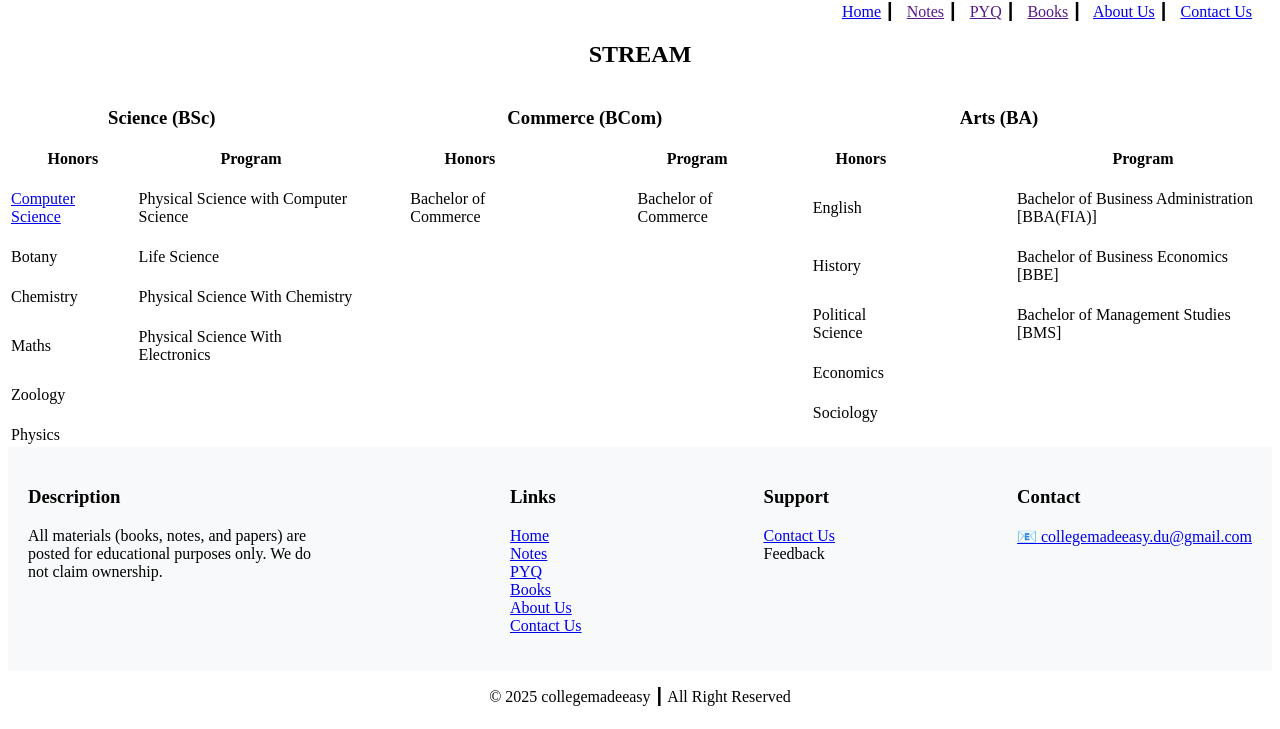
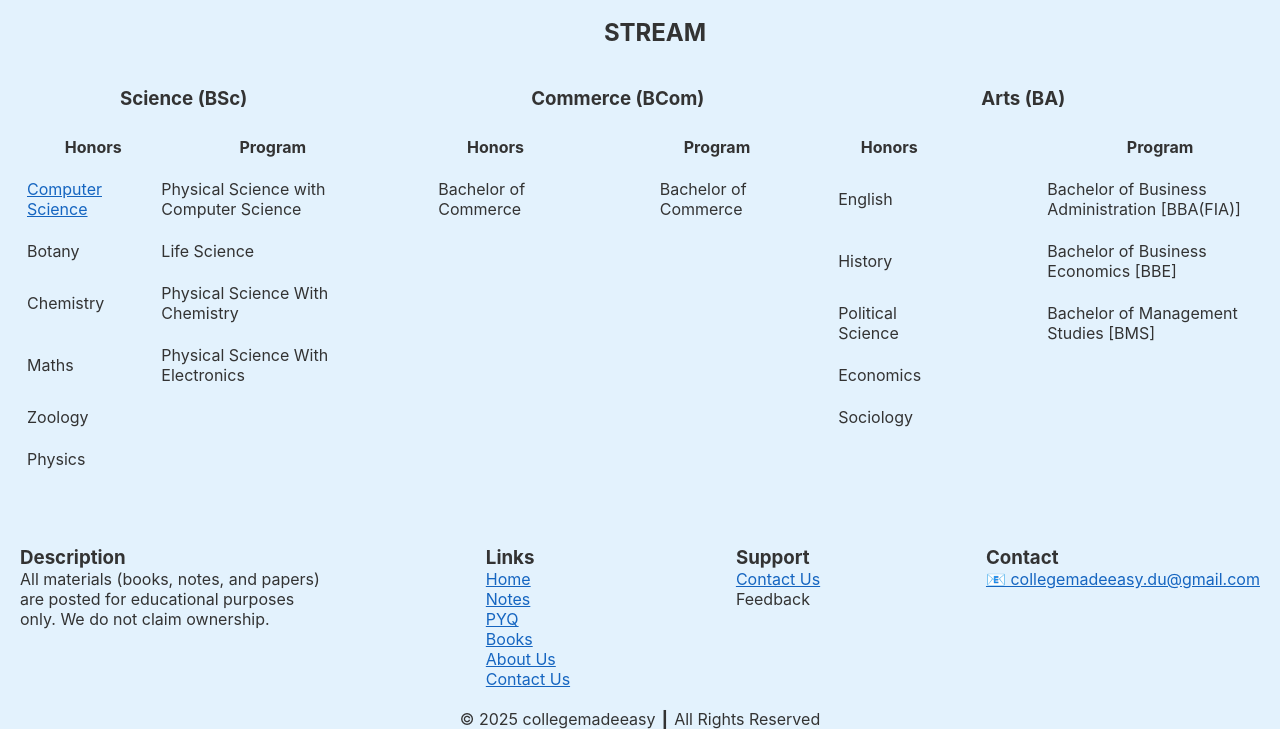
Before and after one commit to RahulKeshri1/CollegeMadeEasy, a plain HTML site: page index.html in a window 1280 px wide. Shown: the part 76-805 px from the top of the page. Drawn offline with Linux system fonts and the light colour scheme; a web font is replaced by a local one.

Commit message:
Footer update and little css

```diff
--- a/index.html
+++ b/index.html
@@ -4,108 +4,180 @@
     <meta charset="UTF-8" />
     <meta name="viewport" content="width=device-width, initial-scale=1.0" />
     <title>College Made Easy</title>
+    <link rel="stylesheet" href="https://fonts.googleapis.com/css?family=Trirong">
+    <style>
+      * {
+        margin: 0;
+        padding: 0;
+        box-sizing: border-box;
+        /* font-family: "Trirong", sans-serif;  */
+        font-family: 'Inter', sans-serif;
+        /* font-family: 'Playfair Display', serif; */
+      }
+      html,
+      body {
+        width: 100%;
+        height: 100%;
+      }
+      .stream-section {
+        padding-left: 30px;
+        margin-top: 20px;
+        margin-bottom: 40px; /* Space between stream and subjects */
+      }
+      .subjects-container {
+        display: flex;
+        gap: 50px;
+        align-items: start;
+        padding-left: 20px;
+        margin-bottom: 30px; /* Space between subjects and footer */
+      }
+      footer {
+        padding-top: 20px; /* Space before footer starts */
+      }
+      table{
+        margin-top: 20px;
+        padding: 5px;
+      }
+      body{
+        background-color: #E3F2FD;
+        color: #333333;
+      }
+      a{
+        color: #1565C0;
+      }
+      #last{
+        text-align: center;
+      }
+    </style>
   </head>
   <body>
     <header>
-        <div style="display: flex; align-items: center;">
+      <div style="display: flex; align-items: center">
         <div id="logo">
-                <img src="logo.jpg" alt="College Made Easy" style="width: 50px; height: auto; margin-right: 10px;">
+          <img
+            src="logo.jpg"
+            alt="College Made Easy"
+            style="width: 50px; height: auto; margin-right: 10px"
+          />
         </div>
         <div>
-                <h1 style="margin: 0;"><b>College Made Easy</b></h1>
+          <h1 style="margin: 0"><b>College Made Easy</b></h1>
         </div>
       </div>
       <nav>
-            <p style="text-align: end; padding-right: 20px;"><a href="index.html">Home</a> &#9475 &nbsp; <a href="">Notes</a> &#9475 &nbsp; <a href="">PYQ</a> &#9475 &nbsp; <a href="">Books</a> &#9475 &nbsp; <a href="about.html">About Us</a> &#9475 &nbsp; <a href="contact.html">Contact Us</a> </p>
+        <p style="text-align: end; padding-right: 20px">
+          <a href="index.html">Home</a> &#9475; &nbsp;
+          <a href="">Notes</a> &#9475; &nbsp; <a href="">PYQ</a> &#9475; &nbsp;
+          <a href="about.html">About Us</a> &#9475; &nbsp;
+          <a href="contact.html">Contact Us</a>
+        </p>
       </nav>
     </header>
-    <div>
-        <h2 style="text-align: center;"><b>STREAM</b></h2>
+
+    <div class="stream-section">
+      <h2 style="text-align: center"><b>STREAM</b></h2>
     </div>
-    <div style="display: flex; gap: 50px; align-items: start;">
+
+    <div class="subjects-container">
       <div id="science">
-            <h3 style="padding-left: 100px;">Science (BSc)</h3>
-            <table>
-                <tr>
+        <h3 style="padding-left: 100px">Science (BSc)</h3>
+        <table class = "stream">
+          <tr class="row">
             <th>Honors</th>
-                    <th style="padding-left: 10px;">Program</th>
+            <th style="padding-left: 10px">Program</th>
           </tr>
-                <tr>
-                    <td style="padding-right: 20px;"><br>
-                    <a href="CSnotes.html">Computer Science</a></td>
-                    <td><br>Physical Science with Computer Science</td>
+          <tr class="row">
+            <td style="padding-right: 20px">
+              <br />
+              <a href="CSnotes.html">Computer Science</a>
+            </td>
+            <td><br />Physical Science with Computer Science</td>
           </tr>
-                <tr>
-                    <td><br>Botany</td>
-                    <td><br>Life Science</td>
+          <tr class="row">
+            <td><br />Botany</td>
+            <td><br />Life Science</td>
           </tr>
-                <tr>
-                    <td><br>Chemistry</td>
-                    <td><br>Physical Science With Chemistry</td>
+          <tr class="row">
+            <td><br />Chemistry</td>
+            <td><br />Physical Science With Chemistry</td>
           </tr>
-                <tr>
-                    <td><br>Maths</td>
-                    <td><br>Physical Science With Electronics</td>
+          <tr class="row">
+            <td><br />Maths</td>
+            <td><br />Physical Science With Electronics</td>
           </tr>
-                <tr>
-                    <td><br>Zoology</td>
+          <tr class="row">
+            <td><br />Zoology</td>
           </tr>
-                <tr>
-                    <td><br>Physics</td>
+          <tr class="row">
+            <td><br />Physics</td>
           </tr>
         </table>
       </div>
 
       <div id="commerce">
-            <h3 style="padding-left: 100px;">Commerce (BCom)</h3>
+        <h3 style="padding-left: 100px">Commerce (BCom)</h3>
         <table>
-                <tr>
+          <tr class="row">
             <th>Honors</th>
-                    <th style="padding-left: 105px;">Program</th>
+            <th style="padding-left: 105px">Program</th>
           </tr>
-                <tr>
-                    <td><br>Bachelor of Commerce</td>
-                    <td style="padding-left: 105px;"><br>Bachelor of Commerce</td>
+          <tr class="row">
+            <td><br />Bachelor of Commerce</td>
+            <td style="padding-left: 105px"><br />Bachelor of Commerce</td>
           </tr>
         </table>
       </div>
 
       <div id="arts">
-            <h3 style="padding-left: 150px;">Arts (BA)</h3>
+        <h3 style="padding-left: 150px">Arts (BA)</h3>
         <table>
-                <tr>
+          <tr class="row">
             <th>Honors</th>
-                    <th style="padding-left: 105px;">Program</th>
+            <th style="padding-left: 105px">Program</th>
           </tr>
-                <tr>
-                    <td><br>English</td>
-                    <td style="padding-left: 105px;"><br>Bachelor of Business Administration [BBA(FIA)]</td>
+          <tr class="row">
+            <td><br />English</td>
+            <td style="padding-left: 105px">
+              <br />Bachelor of Business Administration [BBA(FIA)]
+            </td>
           </tr>
-                <tr>
-                    <td><br>History</td>
-                    <td style="padding-left: 105px;"><br>Bachelor of Business Economics [BBE]</td>
+          <tr class="row">
+            <td><br />History</td>
+            <td style="padding-left: 105px">
+              <br />Bachelor of Business Economics [BBE]
+            </td>
           </tr>
-                <tr>
-                    <td><br>Political Science</td>
-                    <td style="padding-left: 105px;"><br>Bachelor of Management Studies [BMS]</td>
+          <tr class="row">
+            <td><br />Political Science</td>
+            <td style="padding-left: 105px">
+              <br />Bachelor of Management Studies [BMS]
+            </td>
           </tr>
-                <tr>
-                    <td><br>Economics</td>
+          <tr class="row">
+            <td><br />Economics</td>
           </tr>
-                <tr>
-                    <td><br>Sociology</td>
+          <tr class="row">
+            <td><br />Sociology</td>
           </tr>
         </table>
       </div>
     </div>
-    <footer style="display: flex; justify-content: space-between; background: #f8f9fa; padding: 20px;">
-        <div style="max-width: 300px;">
+
+    <footer>
+      <div
+        id="foot"
+        style="display: flex; justify-content: space-between; padding: 20px"
+      >
+        <div style="max-width: 300px">
           <h3>Description</h3>
-            <p>All materials (books, notes, and papers) are posted for educational purposes only. We do not claim ownership.</p>
+          <p>
+            All materials (books, notes, and papers) are posted for educational
+            purposes only. We do not claim ownership.
+          </p>
         </div>
         <div>
           <h3>Links</h3>
-            <ul style="list-style: none; padding: 0;">
+          <ul style="list-style: none; padding: 0">
             <li><a href="index.html">Home</a></li>
             <li><a href="#">Notes</a></li>
             <li><a href="#">PYQ</a></li>
@@ -116,17 +188,20 @@
         </div>
         <div>
           <h3>Support</h3>
-            <p><a href="contact.html">Contact Us</a><br>Feedback</p>
+          <p><a href="contact.html">Contact Us</a><br />Feedback</p>
         </div>
         <div>
           <h3>Contact</h3>
           <p>
-                <a href="mailto:collegemadeeasy.du@gmail.com">📧 collegemadeeasy.du@gmail.com</a>
+            <a href="mailto:collegemadeeasy.du@gmail.com"
+              >📧 collegemadeeasy.du@gmail.com</a
+            >
           </p>
         </div>
+      </div>
+      <div id="last">
+        <p>&copy; 2025 collegemadeeasy &#9475; All Rights Reserved</p>
+      </div>
     </footer>
-    <div id="last" style="text-align: center;">
-        <p>&copy; 2025 collegemadeeasy &#9475 All Right Reserved </p>
-    </div>
   </body>
 </html>
```
Also changed, not shown: CSnotes.html (+5 -2 lines), about.html (+6 -3 lines), contact.html (+6 -3 lines). Lines whose indentation alone changed are shown as unchanged.
